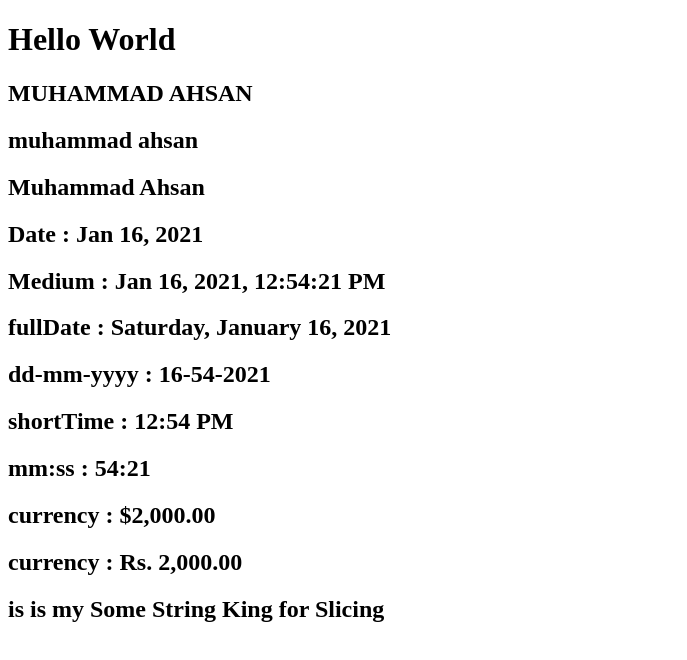
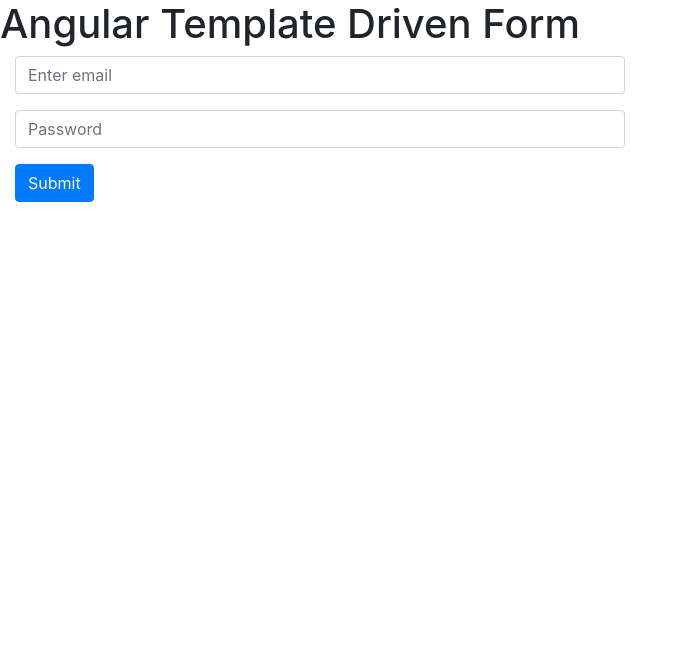
Before and after one commit to ahsansoftengineer/blogs, an Angular app: page / in a window 1280 px wide. Shown: the top 660 px of the page, without its empty margins (0-687 px from the left). Built offline with nearby package versions, Linux system fonts and the light colour scheme.

Commit message:
Part 38 Template Driven Forms with Bootstrap

```diff
--- a/angular.json
+++ b/angular.json
@@ -19,14 +19,15 @@
             "polyfills": "src/polyfills.ts",
             "tsConfig": "tsconfig.app.json",
             "aot": true,
-            "assets": [
-              "src/favicon.ico",
-              "src/assets"
-            ],
+            "assets": ["src/favicon.ico", "src/assets"],
             "styles": [
+              "node_modules/bootstrap/dist/css/bootstrap.min.css",
               "src/styles.css"
             ],
-            "scripts": []
+            "scripts": [
+              "node_modules/jquery/dist/jquery.min.js",
+              "node_modules/bootstrap/dist/js/bootstrap.min.js"
+            ]
           },
           "configurations": {
             "production": {
@@ -82,13 +83,8 @@
             "polyfills": "src/polyfills.ts",
             "tsConfig": "tsconfig.spec.json",
             "karmaConfig": "karma.conf.js",
-            "assets": [
-              "src/favicon.ico",
-              "src/assets"
-            ],
-            "styles": [
-              "src/styles.css"
-            ],
+            "assets": ["src/favicon.ico", "src/assets"],
+            "styles": ["src/styles.css"],
             "scripts": []
           }
         },
@@ -100,9 +96,7 @@
               "tsconfig.spec.json",
               "e2e/tsconfig.json"
             ],
-            "exclude": [
-              "**/node_modules/**"
-            ]
+            "exclude": ["**/node_modules/**"]
           }
         },
         "e2e": {
--- a/package.json
+++ b/package.json
@@ -19,6 +19,10 @@
     "@angular/platform-browser": "~11.0.9",
     "@angular/platform-browser-dynamic": "~11.0.9",
     "@angular/router": "~11.0.9",
+    "bootstrap": "^4.6.0",
+    "jquery": "^3.5.1",
+    "package-lock-only": "0.0.4",
+    "popper": "^1.0.1",
     "rxjs": "~6.6.0",
     "tslib": "^2.0.0",
     "zone.js": "~0.10.2"
--- a/src/app/app.component.css
+++ b/src/app/app.component.css
@@ -0,0 +1 @@
+@import "~bootstrap/dist/css/bootstrap.css";
--- a/src/app/app.component.html
+++ b/src/app/app.component.html
@@ -1,13 +1,13 @@
-<h1>Hello World</h1>
-<h2>{{name | uppercase}}</h2>
-<h2>{{name | lowercase}}</h2>
-<h2>{{name | titlecase}}</h2>
-<h2>Date : {{date | date}}</h2>
-<h2>Medium : {{date | date:'medium'}}</h2>
-<h2>fullDate : {{date | date:'fullDate'}}</h2>
-<h2>dd-mm-yyyy : {{date | date:'dd-mm-yyyy'}}</h2>
-<h2>shortTime : {{date | date:'shortTime'}}</h2>
-<h2>mm:ss : {{date | date:'mm:ss'}}</h2>
-<h2>currency : {{2000 | currency:'USD'}}</h2>
-<h2>currency : {{2000 | currency:'Rs. '}}</h2>
-<h2>{{sometext | slice:2:sometext.length}}</h2>
+<h1>Angular Template Driven Form</h1>
+
+<div class="col-sm-6">
+  <form #userForm="ngForm" (ngSubmit)="onSubmit(userForm.value)">
+    <div class="form-group">
+      <input ngModel type="email" name="name" class="form-control" placeholder="Enter email">
+    </div>
+    <div class="form-group">
+      <input ngModel type="password" name="password" class="form-control" placeholder="Password">
+    </div>
+    <button type="submit" class="btn btn-primary">Submit</button>
+  </form>
+</div>
--- a/src/app/app.component.ts
+++ b/src/app/app.component.ts
@@ -1,4 +1,4 @@
-import { Component } from '@angular/core';
+import { Component,  } from '@angular/core';
 
 @Component({
   selector: 'app-root',
@@ -6,8 +6,7 @@
   styleUrls: ['./app.component.css']
 })
 export class AppComponent {
-  title = 'blogs';
-  name = 'muhammad aHsaN'
-  date  = Date.now();
-  sometext = "This is my Some String King for Slicing";
+  onSubmit(data){
+    console.log(data);
+  }
 }
--- a/src/app/app.module.ts
+++ b/src/app/app.module.ts
@@ -1,6 +1,6 @@
 import { BrowserModule } from '@angular/platform-browser';
 import { NgModule } from '@angular/core';
-
+import { FormsModule } from '@angular/forms'
 import { AppRoutingModule } from './app-routing.module';
 import { AppComponent } from './app.component';
 
@@ -10,7 +10,8 @@
   ],
   imports: [
     BrowserModule,
-    AppRoutingModule
+    AppRoutingModule,
+    FormsModule
   ],
   providers: [],
   bootstrap: [AppComponent]
```
Also changed, not shown: 1 other file (tests, documents, lock files or other folders).
